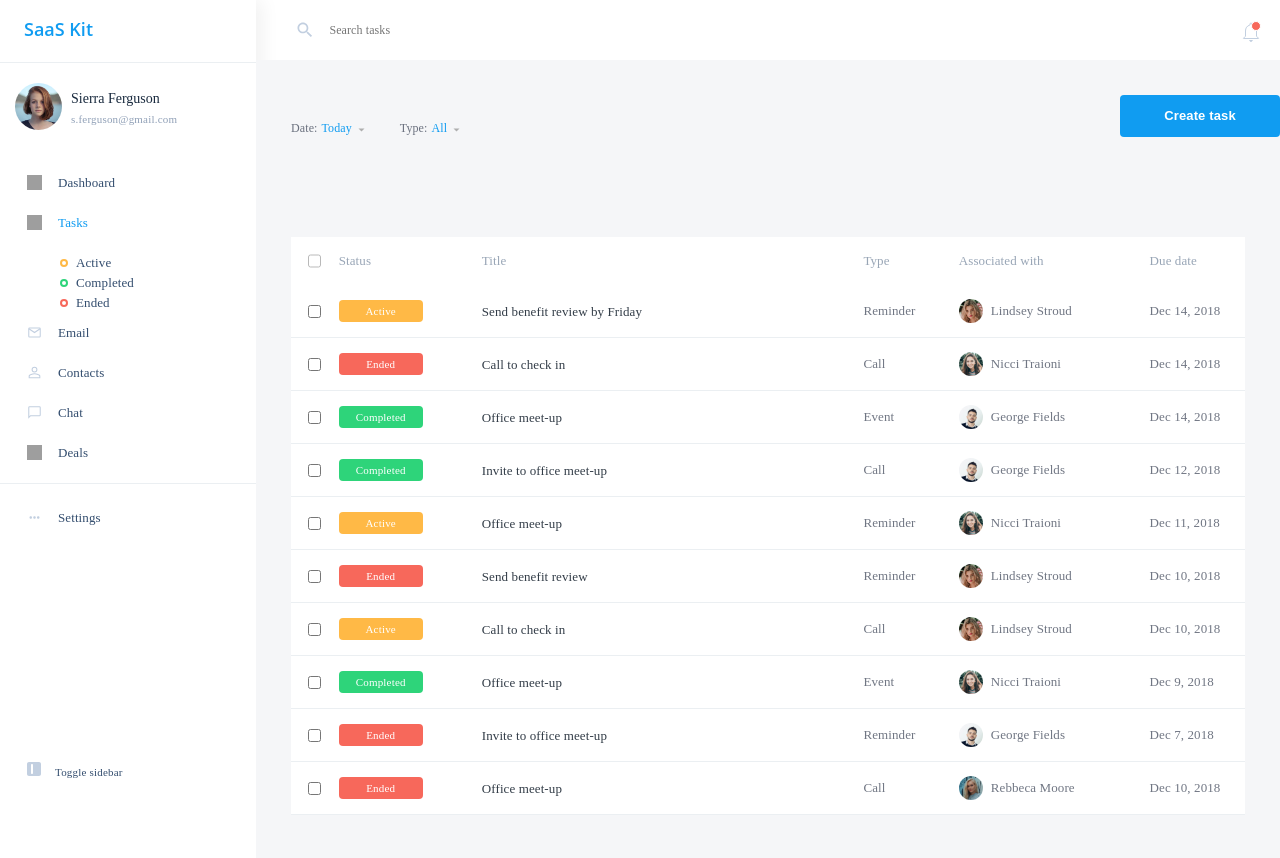
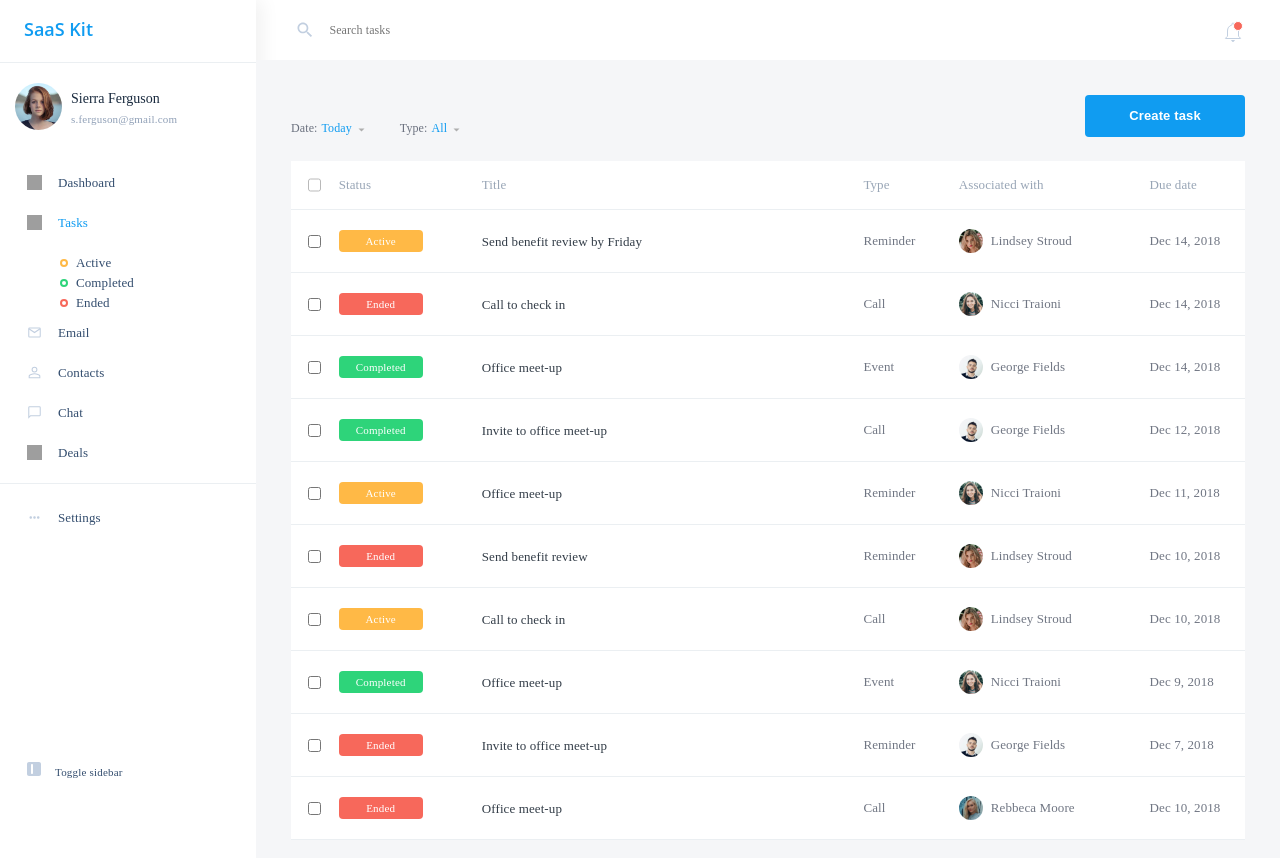
Before and after one commit to chrisfromhood/Saas-UI-Kit-App, a React (Create React App) app: page /tasks in a window 1280 px wide. Built offline with nearby package versions, Linux system fonts and the light colour scheme; grey boxes are pictures that could not be loaded.

Commit message:
Content section finished

```diff
--- a/src/App.module.css
+++ b/src/App.module.css
@@ -47,6 +47,7 @@
   .notify__icon {
     background-color: var(--color-white);
     height: 2rem;
+    margin-right: 3.5rem;
   }
 }
 
@@ -230,6 +231,7 @@
     display: flex;
     align-items: flex-end;
     justify-content: space-between;
+    margin-bottom: 2.4rem;
 
     .sort-feature_wrapper {
       justify-content: space-between;
@@ -241,6 +243,7 @@
         cursor: pointer;
         margin-left: 3.5rem;
         margin-top: 5.9rem;
+
         p {
           font-weight: normal;
           font-size: 1.2rem;
@@ -257,6 +260,7 @@
             width: 0.7rem;
             margin-left: 0.6rem;
           }
+
           img:hover {
             fill: var(--color-accent-blue);
           }
@@ -265,15 +269,15 @@
     }
   }
   .btn-wrapper {
+
     .btn-default {
       display: inline-block;
-
       height: 4.2rem;
       width: 16rem;
       border-radius: 0.4rem;
       border: none;
       background-color: var(--color-accent-blue);
-
+      margin-right: 3.5rem;
       text-align: center;
       padding: 1.1rem 1.4rem;
       color: var(--color-white);
@@ -283,6 +287,7 @@
       line-height: 2rem;
       letter-spacing: 0.01em;
     }
+
     .btn-default:hover {
       box-shadow: 0px 4px 10px rgba(16, 156, 241, 0.24);
     }
--- a/src/components/Table.module.css
+++ b/src/components/Table.module.css
@@ -1,14 +1,12 @@
 .table {
-  margin: 10rem 3.5rem 0;
+  margin: 0 3.5rem;
   background-color: var(--color-white);
 }
 
 .table-head {
-  height: 4.8rem;
   display: flex;
   align-items: center;
   background-color: var(--color-white);
-  padding: 1.4rem 0;
 }
 
 .table-row {
@@ -33,19 +31,23 @@
   }
 
   .status-width{
+
     width: 15%;
   }
 
   .title-width{
+
     width: 40%;
   }
 
   .type-width,
   .duedate-width{
+
     width: 10%;
   }
 
   .associated-width{
+
     width: 20%;
   }
 
@@ -60,6 +62,7 @@
     background-color: var(--color-white);
     display: flex;
     align-items: center;
+    padding: 1.9rem 0;
 
     .cell-data-checkbox {
       display: flex;
@@ -70,6 +73,8 @@
 
     .cell-data-status {
       width: 15%;
+
+
       .btn-status {
         height: 2.2rem;
         width: 8.4rem;
@@ -90,9 +95,8 @@
       .completed{
         background-color: var(--color-green);
       }
+    }
 
-
-    }
     .cell-data-title {
       width: 40%;
       line-height: 23px;
```
